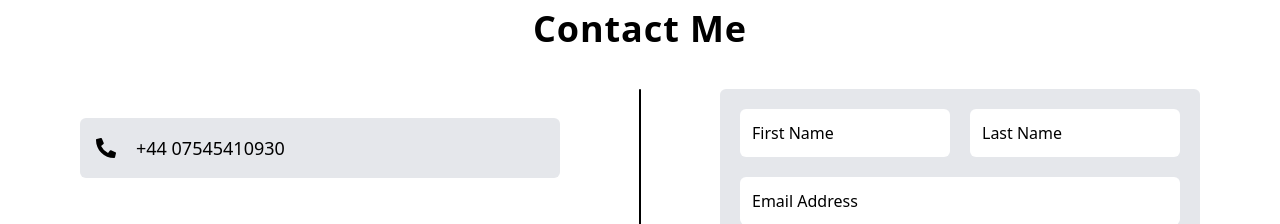
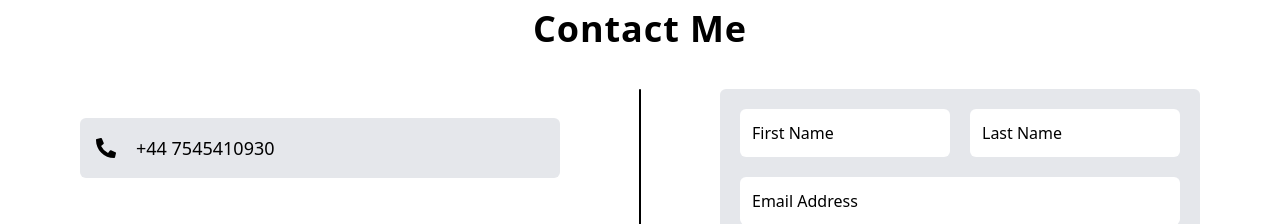
Before and after one commit to awimpenny/myPortfolio, a Next.js app: page /projects in a window 1280 px wide. Shown: the part 1940-2164 px from the top of the page. Built offline with nearby package versions, Linux system fonts and the light colour scheme.

Commit message:
style(contact): remove 0 on pn

```diff
--- a/components/about/contact.tsx
+++ b/components/about/contact.tsx
@@ -40,7 +40,7 @@
                 <div className='flex flex-col w-full gap-10 md:col-span-3 h-full justify-evenly'>
                     <div className='text-lg flex gap-5 w-full dark:bg-[#2f2b2b] bg-gray-200 p-4 rounded-md items-center'>
                         <FaPhoneAlt className='text-xl' />
-                        <a href='tel:07545410930'>+44 07545410930</a>
+                        <a href='tel:07545410930'>+44 7545410930</a>
                     </div>
 
                     <div className='text-lg flex gap-5 w-full dark:bg-[#2f2b2b] bg-gray-200 p-4 rounded-md items-center'>
```
